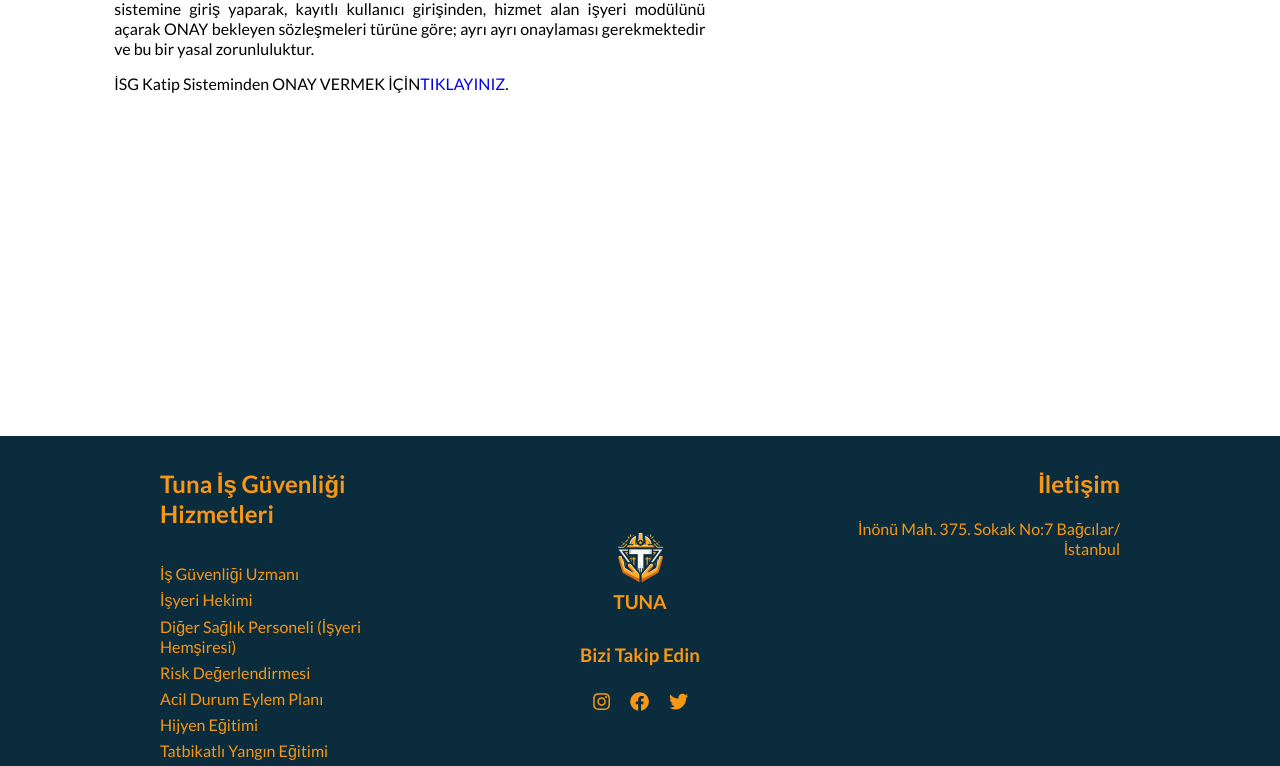
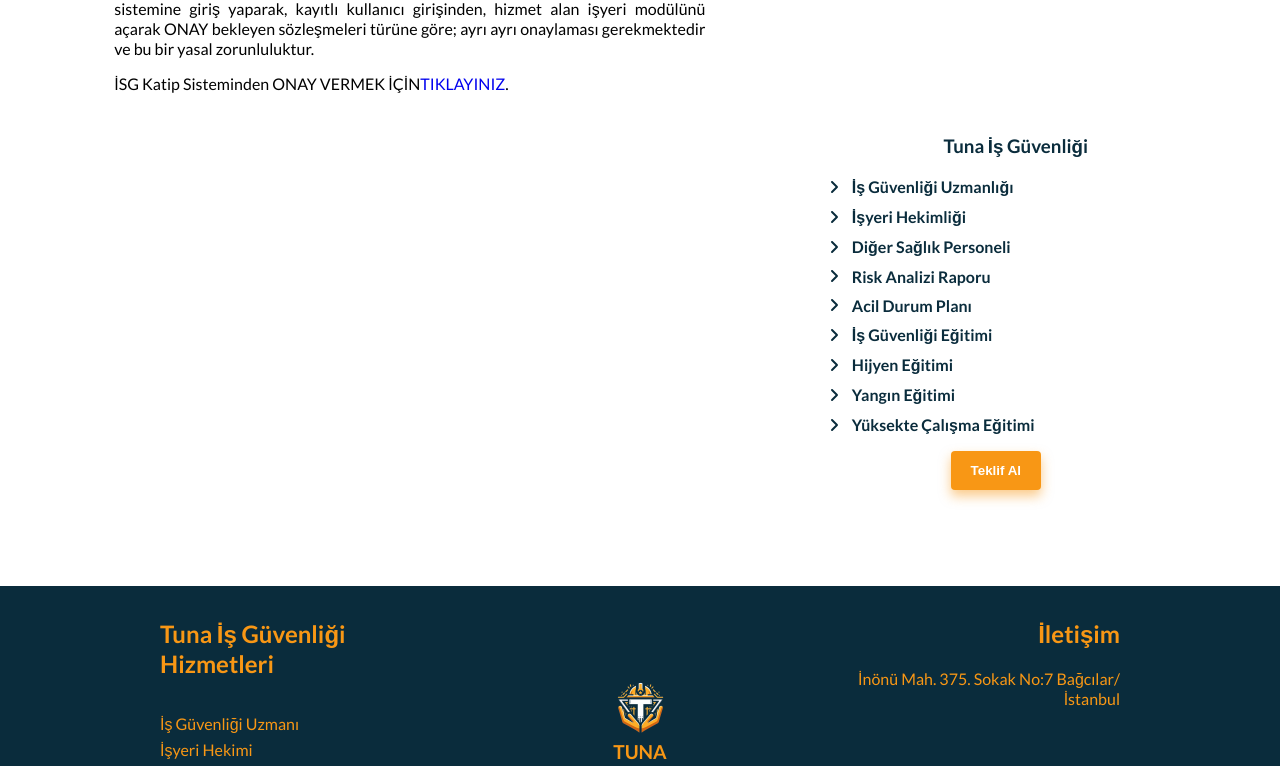
Before and after one commit to Harunyldz/Tuna, a React (Create React App) app in the folder tuna/: page /isgKatipNasil in a window 1280 px wide. Shown: the part 604-1370 px from the top of the page. Built offline with nearby package versions, Linux system fonts and the light colour scheme.

Commit message:
cartlar can menü eklendi

```diff
--- a/tuna/src/components/Cards/AcilDrmPln.jsx
+++ b/tuna/src/components/Cards/AcilDrmPln.jsx
@@ -4,9 +4,6 @@ import acilDr2 from "../../assets/acil-durum.jpg"
 import './cards.css'
 import YanMenu from './YanMenu'
 import { Link } from "react-router-dom";
-
-
-
 
 function AcilDrmPln() {
     return (
--- a/tuna/src/components/Cards/Dsp.jsx
+++ b/tuna/src/components/Cards/Dsp.jsx
@@ -2,6 +2,8 @@ import React from 'react'
 import dsp from "../../assets/dsp2.jpeg"
 import dsp2 from "../../assets/dsp.jpeg"
 import './cards.css'
+import YanMenu from './YanMenu'
+import { Link } from "react-router-dom";
 
 function Dsp() {
     return (
@@ -84,8 +86,14 @@ function Dsp() {
                     </ul>
                 </div>
                 <div className='content-center-box2'>
-                    <img className='img1' src={dsp2} alt="" width={300} height={200} />
-                    <img className='img2' src={dsp} alt="" width={300} height={200} />
+                    <div className='box-img'>
+                        <img className='img1' src={dsp2} alt="" width={300} height={200} />
+                        <img className='img2' src={dsp} alt="" width={300} height={200} />
+                    </div>
+                    <div>
+                        <YanMenu />
+                        <Link to="/teklifAl"><button className="TeklifBtn">Teklif Al</button></Link>
+                    </div>
                 </div>
             </div>
 
--- a/tuna/src/components/Cards/HijyenEgt.jsx
+++ b/tuna/src/components/Cards/HijyenEgt.jsx
@@ -2,6 +2,8 @@ import React from 'react'
 import hijyen from "../../assets/hijyen.jpeg"
 import hijyen2 from "../../assets/hijyen3.jpg"
 import './cards.css'
+import YanMenu from './YanMenu'
+import { Link } from "react-router-dom";
 
 
 function HijyenEgt() {
@@ -10,7 +12,7 @@ function HijyenEgt() {
             <div className='content-title'>
                 <h1>Hijyen Eğitimi</h1>
             </div>
-            <div className='content-center'>
+            <div className='content-center' style={{ marginBottom: '50px' }}>
                 <div className='content-center-box1'>
                     <section>
                         <p>
@@ -46,8 +48,14 @@ function HijyenEgt() {
                     </section>
                 </div>
                 <div className='content-center-box2'>
-                    <img className='img1' src={hijyen2} alt="" width={300} height={200} />
-                    <img className='img2' src={hijyen} alt="" width={300} height={200} />
+                    <div className='box-img'>
+                        <img className='img1' src={hijyen2} alt="" width={300} height={200} />
+                        <img className='img2' src={hijyen} alt="" width={300} height={200} />
+                    </div>
+                    <div>
+                        <YanMenu />
+                        <Link to="/teklifAl"><button className="TeklifBtn">Teklif Al</button></Link>
+                    </div>
                 </div>
             </div>
 
--- a/tuna/src/components/Cards/Hkm.jsx
+++ b/tuna/src/components/Cards/Hkm.jsx
@@ -2,7 +2,8 @@ import React from 'react'
 import hkm from "../../assets/HKM.jpg"
 import hkm2 from "../../assets/hkm2.png"
 import './cards.css'
-
+import YanMenu from './YanMenu'
+import { Link } from "react-router-dom";
 
 function Hkm() {
     return (
@@ -83,12 +84,18 @@ function Hkm() {
                     </ul>
                 </div>
                 <div className='content-center-box2'>
-                    <img className='img1' src={hkm2} alt="" width={300} height={200} />
-                    <img className='img2' src={hkm} alt="" width={300} height={200} />
+                    <div className='box-img'>
+                        <img className='img1' src={hkm2} alt="" width={300} height={200} />
+                        <img className='img2' src={hkm} alt="" width={300} height={200} />
+                    </div>
+                    <div>
+                        <YanMenu />
+                        <Link to="/teklifAl"><button className="TeklifBtn">Teklif Al</button></Link>
+                    </div>
                 </div>
             </div>
 
-        </div>
+        </div >
 
 
 
--- a/tuna/src/components/Cards/IsGvUzm.jsx
+++ b/tuna/src/components/Cards/IsGvUzm.jsx
@@ -2,6 +2,8 @@ import React from 'react'
 import igu from "../../assets/igu.jpg"
 import igu2 from "../../assets/igu2.jpg"
 import './cards.css'
+import YanMenu from './YanMenu'
+import { Link } from "react-router-dom";
 
 function IsGvUzm() {
     return (
@@ -46,12 +48,18 @@ function IsGvUzm() {
                     <p>İş güvenliği uzmanları, iş yerlerinin güvenli ve sağlıklı bir çalışma ortamı sağlamasına katkıda bulunarak hem iş kazalarını önlemeye hem de çalışanların refahını artırmaya yönelik önemli bir rol üstlenirler.</p>
                 </div>
                 <div className='content-center-box2'>
-                    <img className='img1' src={igu} alt="" width={300} height={200} />
-                    <img className='img2' src={igu2} alt="" width={300} height={200} />
+                    <div className='box-img'>
+                        <img className='img1' src={igu} alt="" width={300} height={200} />
+                        <img className='img2' src={igu2} alt="" width={300} height={200} />
+                    </div>
+                    <div>
+                        <YanMenu />
+                        <Link to="/teklifAl"><button className="TeklifBtn">Teklif Al</button></Link>
+                    </div>
                 </div>
             </div>
 
-        </div>
+        </div >
     )
 }
 
--- a/tuna/src/components/Cards/IsgKatipOnayNasil.jsx
+++ b/tuna/src/components/Cards/IsgKatipOnayNasil.jsx
@@ -2,6 +2,8 @@ import React from 'react'
 import './cards.css'
 import isgKtp1 from "../../assets/isgKtp1.jpg"
 import isgKtp2 from "../../assets/isgKtp2.jpg"
+import YanMenu from './YanMenu'
+import { Link } from "react-router-dom";
 
 function IsgKatipOnayNasil() {
     return (
@@ -29,9 +31,15 @@ function IsgKatipOnayNasil() {
                         <a href="https://isgkatip.csgb.gov.tr" target='_blank'>TIKLAYINIZ</a>.
                     </p>
                 </div>
-                <div className='content-center-box2'>
-                    <img className='img1' src={isgKtp1} alt="" width={300} height={200} />
-                    <img className='img2' src={isgKtp2} alt="" width={300} height={200} />
+                <div className='content-center-box2' style={{ marginBottom: '150px' }}>
+                    <div className='box-img'>
+                        <img className='img1' src={isgKtp1} alt="" width={300} height={200} />
+                        <img className='img2' src={isgKtp2} alt="" width={300} height={200} />
+                    </div>
+                    <div>
+                        <YanMenu />
+                        <Link to="/teklifAl"><button className="TeklifBtn">Teklif Al</button></Link>
+                    </div>
                 </div>
             </div>
 
@@ -40,7 +48,7 @@ function IsgKatipOnayNasil() {
 
 
 
-        </div>
+        </div >
     )
 }
 
--- a/tuna/src/components/Cards/IsgTmlEgtm.jsx
+++ b/tuna/src/components/Cards/IsgTmlEgtm.jsx
@@ -3,6 +3,8 @@ import { ImArrowRight } from "react-icons/im";
 import isgEgt from "../../assets/isgEgt.png"
 import isgEgt2 from "../../assets/isgEgtm3.png"
 import './cards.css'
+import YanMenu from './YanMenu'
+import { Link } from "react-router-dom";
 
 
 function IsgTmlEgtm() {
@@ -60,12 +62,18 @@ function IsgTmlEgtm() {
 
                 </div>
                 <div className='content-center-box2'>
-                    <img className='img1' src={isgEgt} alt="" width={300} height={200} />
-                    <img className='img2' src={isgEgt2} alt="" width={300} height={200} />
+                    <div className='box-img'>
+                        <img className='img1' src={isgEgt} alt="" width={300} height={200} />
+                        <img className='img2' src={isgEgt2} alt="" width={300} height={200} />
+                    </div>
+                    <div>
+                        <YanMenu />
+                        <Link to="/teklifAl"><button className="TeklifBtn">Teklif Al</button></Link>
+                    </div>
                 </div>
             </div>
 
-        </div>
+        </div >
     )
 }
 
--- a/tuna/src/components/Cards/NaceKodu.jsx
+++ b/tuna/src/components/Cards/NaceKodu.jsx
@@ -2,6 +2,8 @@ import React from 'react'
 import nace2 from "../../assets/nace2.jpeg"
 import nace1 from "../../assets/nace1.jpg"
 import './cards.css'
+import YanMenu from './YanMenu'
+import { Link } from "react-router-dom";
 
 function NaceKodu() {
     return (
@@ -70,8 +72,14 @@ function NaceKodu() {
 
                 </div>
                 <div className='content-center-box2'>
-                    <img className='img1' src={nace2} alt="" width={300} height={200} />
-                    <img className='img2' src={nace1} alt="" width={300} height={200} />
+                    <div className='box-img'>
+                        <img className='img1' src={nace2} alt="" width={300} height={200} />
+                        <img className='img2' src={nace1} alt="" width={300} height={200} />
+                    </div>
+                    <div>
+                        <YanMenu />
+                        <Link to="/teklifAl"><button className="TeklifBtn">Teklif Al</button></Link>
+                    </div>
                 </div>
             </div>
 
--- a/tuna/src/components/Cards/RiskAnaliz.jsx
+++ b/tuna/src/components/Cards/RiskAnaliz.jsx
@@ -2,6 +2,8 @@ import React from 'react'
 import Risk from "../../assets/riskDe.jpg"
 import Risk2 from "../../assets/risk-image.jpg"
 import './cards.css'
+import YanMenu from './YanMenu'
+import { Link } from "react-router-dom";
 
 
 function RiskAnaliz() {
@@ -61,8 +63,14 @@ function RiskAnaliz() {
 
                 </div>
                 <div className='content-center-box2'>
-                    <img className='img1' src={Risk} alt="" width={300} height={200} />
-                    <img className='img2' src={Risk2} alt="" width={300} height={200} />
+                    <div className='box-img'>
+                        <img className='img1' src={Risk} alt="" width={300} height={200} />
+                        <img className='img2' src={Risk2} alt="" width={300} height={200} />
+                    </div>
+                    <div>
+                        <YanMenu />
+                        <Link to="/teklifAl"><button className="TeklifBtn">Teklif Al</button></Link>
+                    </div>
                 </div>
             </div>
 
--- a/tuna/src/components/Cards/YanginEgt.Jsx
+++ b/tuna/src/components/Cards/YanginEgt.Jsx
@@ -2,6 +2,8 @@ import React from 'react'
 import yangin from "../../assets/yangin2.jpeg"
 import yangin2 from "../../assets/yangin.jpg"
 import './cards.css'
+import YanMenu from './YanMenu'
+import { Link } from "react-router-dom";
 
 
 function YanginEgt() {
@@ -66,8 +68,14 @@ function YanginEgt() {
                     </p>
                 </div>
                 <div className='content-center-box2'>
-                    <img className='img1' src={yangin2} alt="" width={300} height={200} />
-                    <img className='img2' src={yangin} alt="" width={300} height={200} />
+                    <div className='box-img'>
+                        <img className='img1' src={yangin2} alt="" width={300} height={200} />
+                        <img className='img2' src={yangin} alt="" width={300} height={200} />
+                    </div>
+                    <div>
+                        <YanMenu />
+                        <Link to="/teklifAl"><button className="TeklifBtn">Teklif Al</button></Link>
+                    </div>
                 </div>
             </div>
 
--- a/tuna/src/components/Cards/YuksekteCalisma.jsx
+++ b/tuna/src/components/Cards/YuksekteCalisma.jsx
@@ -3,6 +3,8 @@ import { ImArrowRight } from "react-icons/im";
 import hight from "../../assets/hightWorking.jpg"
 import hight2 from "../../assets/yuksek2.jpg"
 import './cards.css'
+import YanMenu from './YanMenu'
+import { Link } from "react-router-dom";
 
 
 function YuksekteCalisma() {
@@ -76,8 +78,14 @@ function YuksekteCalisma() {
 
                 </div>
                 <div className='content-center-box2'>
-                    <img className='img1' src={hight} alt="" width={300} height={200} />
-                    <img className='img2' src={hight2} alt="" width={300} height={200} />
+                    <div className='box-img'>
+                        <img className='img1' src={hight} alt="" width={300} height={200} />
+                        <img className='img2' src={hight2} alt="" width={300} height={200} />
+                    </div>
+                    <div>
+                        <YanMenu />
+                        <Link to="/teklifAl"><button className="TeklifBtn">Teklif Al</button></Link>
+                    </div>
                 </div>
             </div>
 
```
